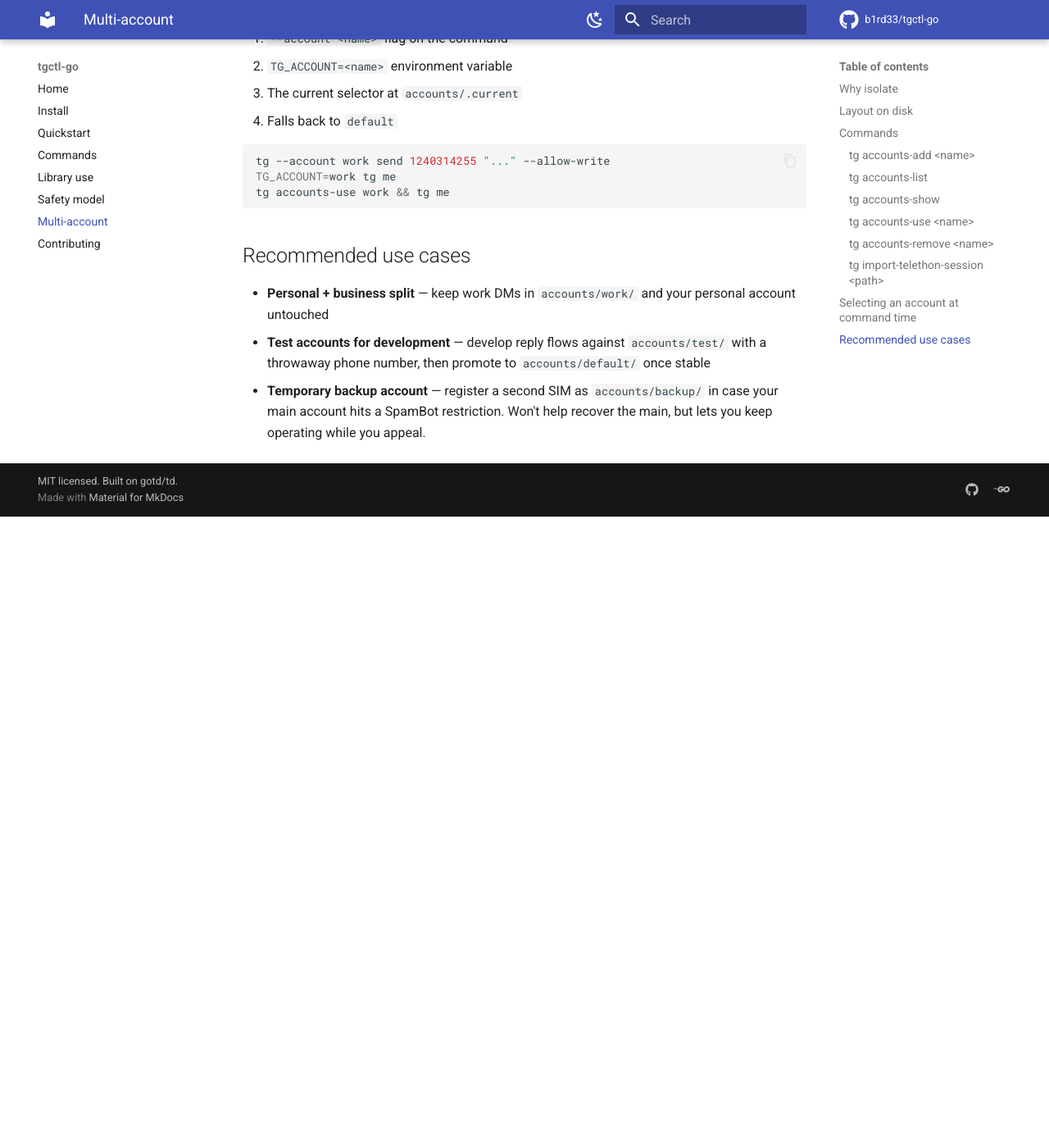
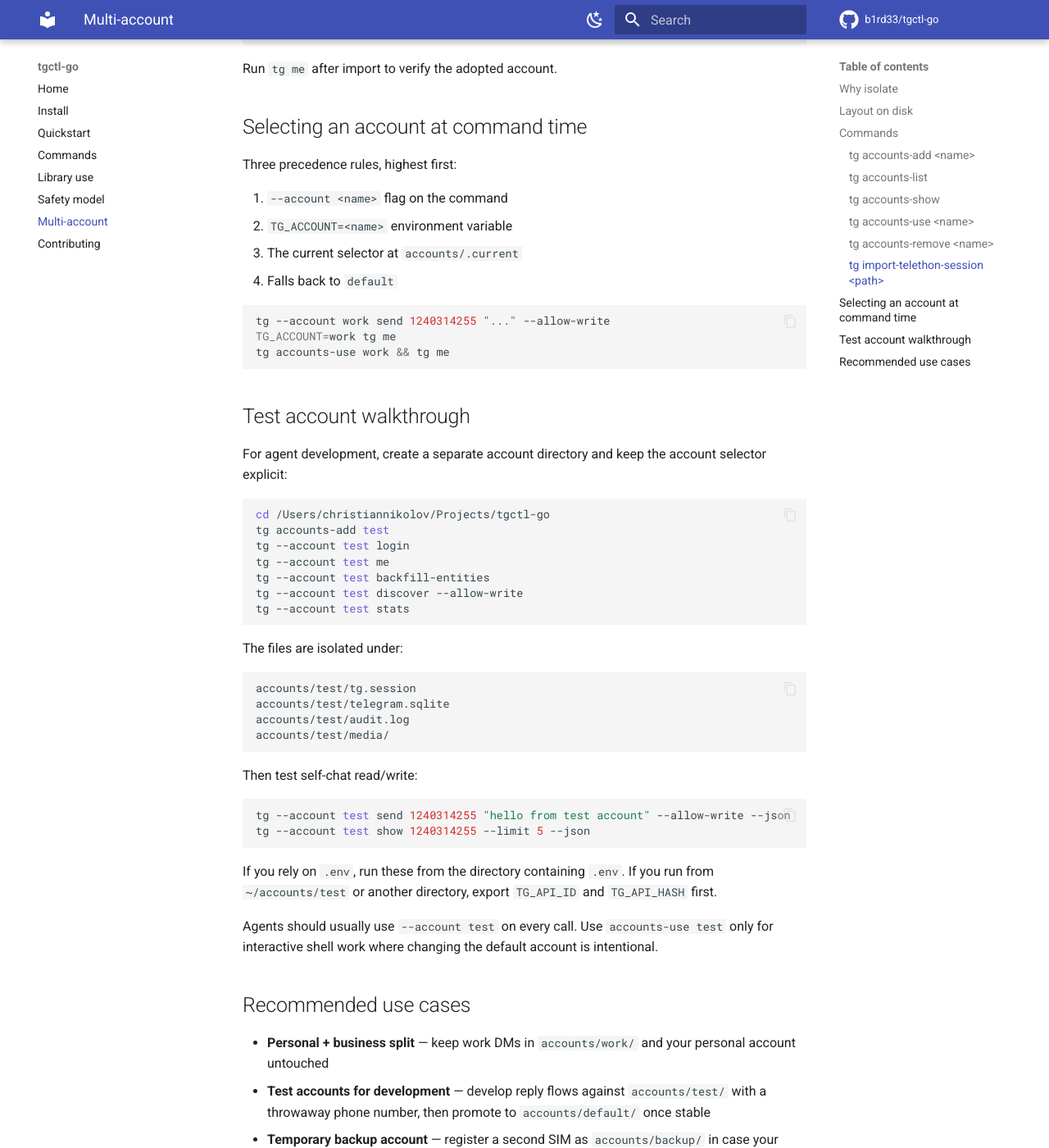
Before and after one commit to b1rd33/tgctl-go, an MkDocs documentation site: the page built from docs/multi-account.md, in a window 1280 px wide and 1400 px high, scrolled down 2399 px. Shown: the whole window at 82% size. Built offline with MkDocs 1.6.1 and Material for MkDocs 9.7.7, drawn with Linux system fonts in a browser that asks for light colours; comment, search, counter and statistics services are not loaded; before the commit the page ends 3029 px from its top, so only the background shows below that; some of the changed text lies outside the part shown.

Commit message:
docs: clarify agent account setup

````diff
--- a/docs/multi-account.md
+++ b/docs/multi-account.md
@@ -55,6 +55,18 @@
 
 ```bash
 tg --account work login
+```
+
+`accounts-add` is a command, not a flag. This is valid:
+
+```bash
+tg accounts-add test
+```
+
+This is not:
+
+```bash
+tg --accounts-add test
 ```
 
 ### `tg accounts-list`
@@ -120,6 +132,45 @@
 tg accounts-use work && tg me
 ```
 
+## Test account walkthrough
+
+For agent development, create a separate account directory and keep the
+account selector explicit:
+
+```bash
+cd /Users/christiannikolov/Projects/tgctl-go
+tg accounts-add test
+tg --account test login
+tg --account test me
+tg --account test backfill-entities
+tg --account test discover --allow-write
+tg --account test stats
+```
+
+The files are isolated under:
+
+```text
+accounts/test/tg.session
+accounts/test/telegram.sqlite
+accounts/test/audit.log
+accounts/test/media/
+```
+
+Then test self-chat read/write:
+
+```bash
+tg --account test send 1240314255 "hello from test account" --allow-write --json
+tg --account test show 1240314255 --limit 5 --json
+```
+
+If you rely on `.env`, run these from the directory containing `.env`.
+If you run from `~/accounts/test` or another directory, export
+`TG_API_ID` and `TG_API_HASH` first.
+
+Agents should usually use `--account test` on every call. Use
+`accounts-use test` only for interactive shell work where changing the
+default account is intentional.
+
 ## Recommended use cases
 
 - **Personal + business split** — keep work DMs in `accounts/work/` and your
````
Also changed, not shown: README.md (+18 -0 lines), docs/install.md (+29 -0 lines), docs/quickstart.md (+22 -0 lines), docs/sdk.md (+19 -0 lines).
